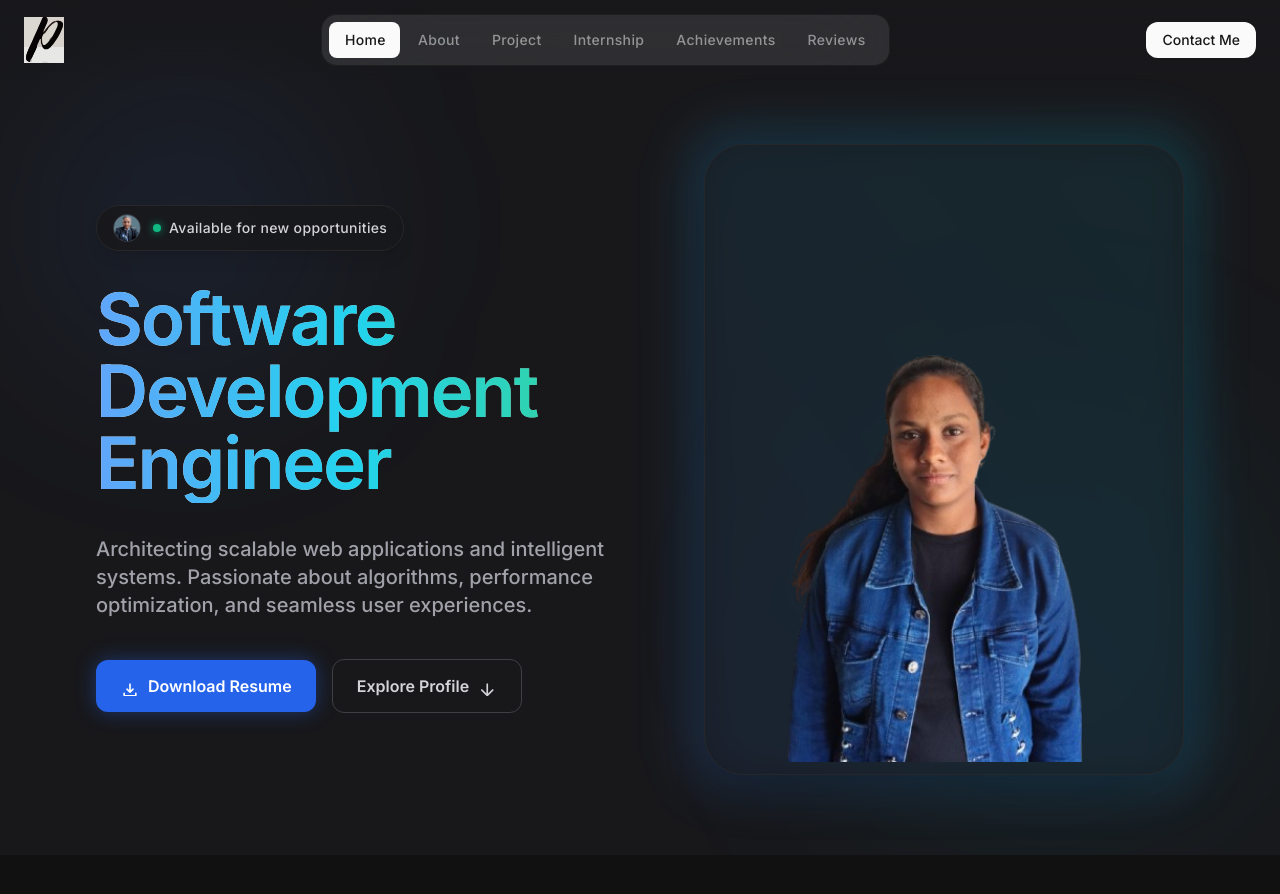
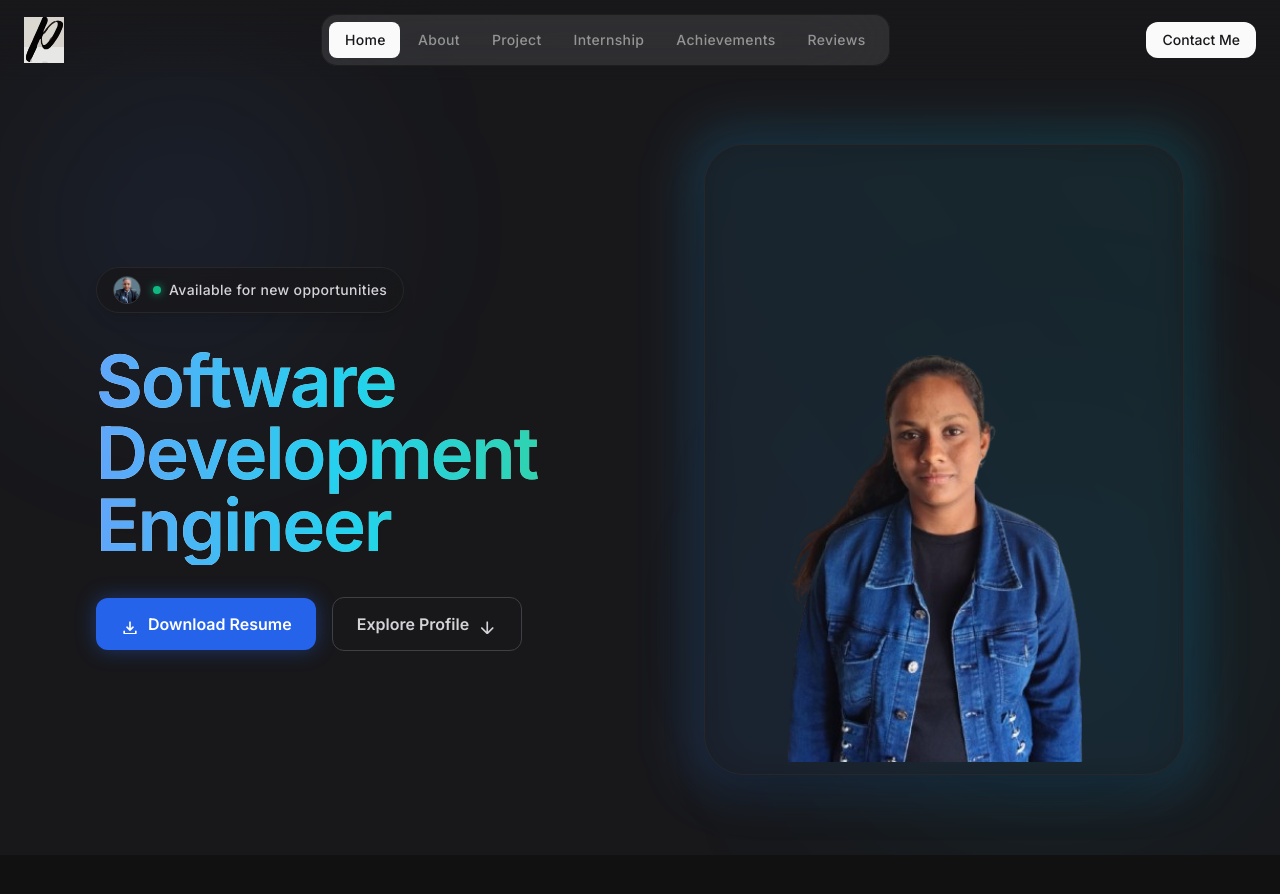
Before and after one commit to PJain7988/Portfolio, a React (Vite) app: page / in a window 1280 px wide. Shown: the top 894 px of the page. Built offline with nearby package versions, Linux system fonts and the light colour scheme.

Commit message:
Remove subtext paragraph from Hero section

```diff
--- a/src/components/Hero.jsx
+++ b/src/components/Hero.jsx
@@ -59,14 +59,6 @@ const Hero = () => {
                         </div>
                     </motion.h2>
 
-                    <motion.p
-                        className="text-zinc-400 text-lg md:text-xl max-w-[50ch] mb-10 leading-relaxed font-medium"
-                        initial={{ opacity: 0, y: 20 }}
-                        animate={{ opacity: 1, y: 0 }}
-                        transition={{ duration: 0.8, delay: 0.4, ease: "easeOut" }}
-                    >
-                        Architecting scalable web applications and intelligent systems. Passionate about algorithms, performance optimization, and seamless user experiences.
-                    </motion.p>
 
                     <motion.div
                         className="flex flex-wrap items-center gap-4"
```
